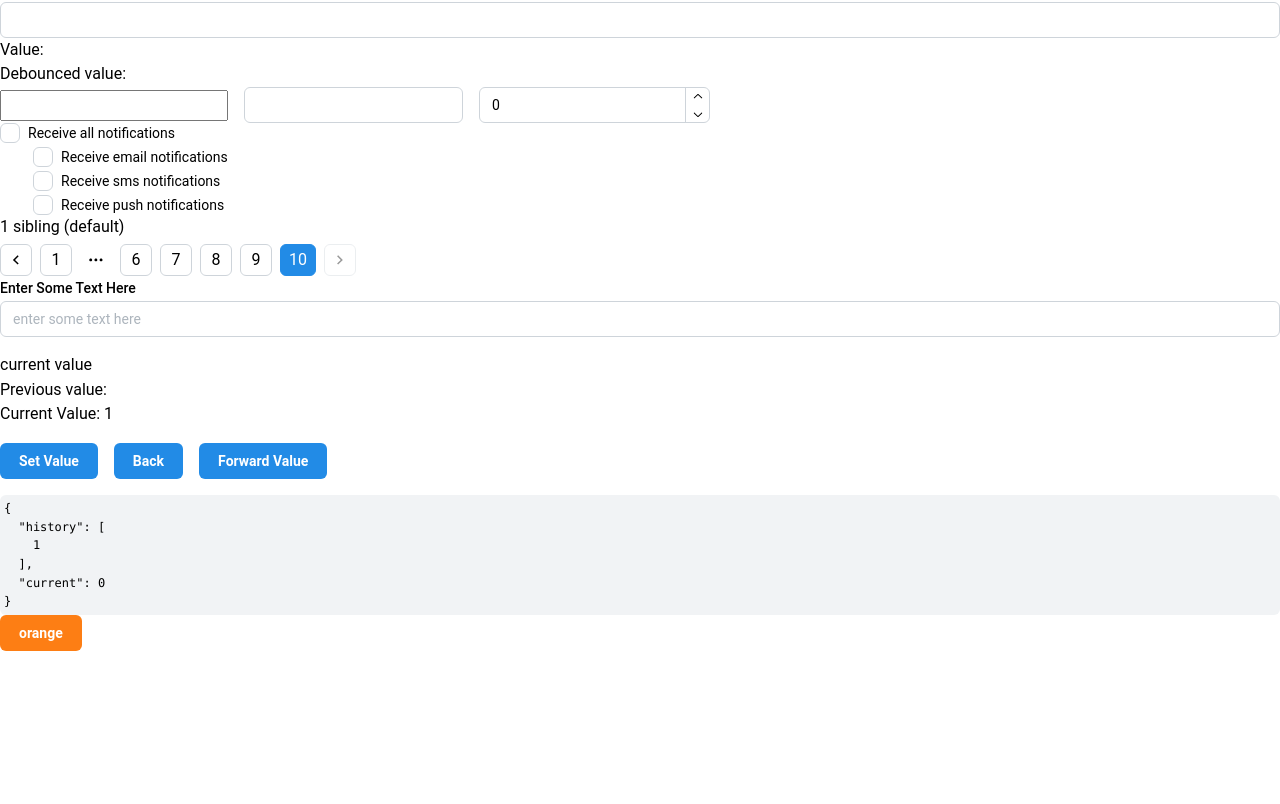
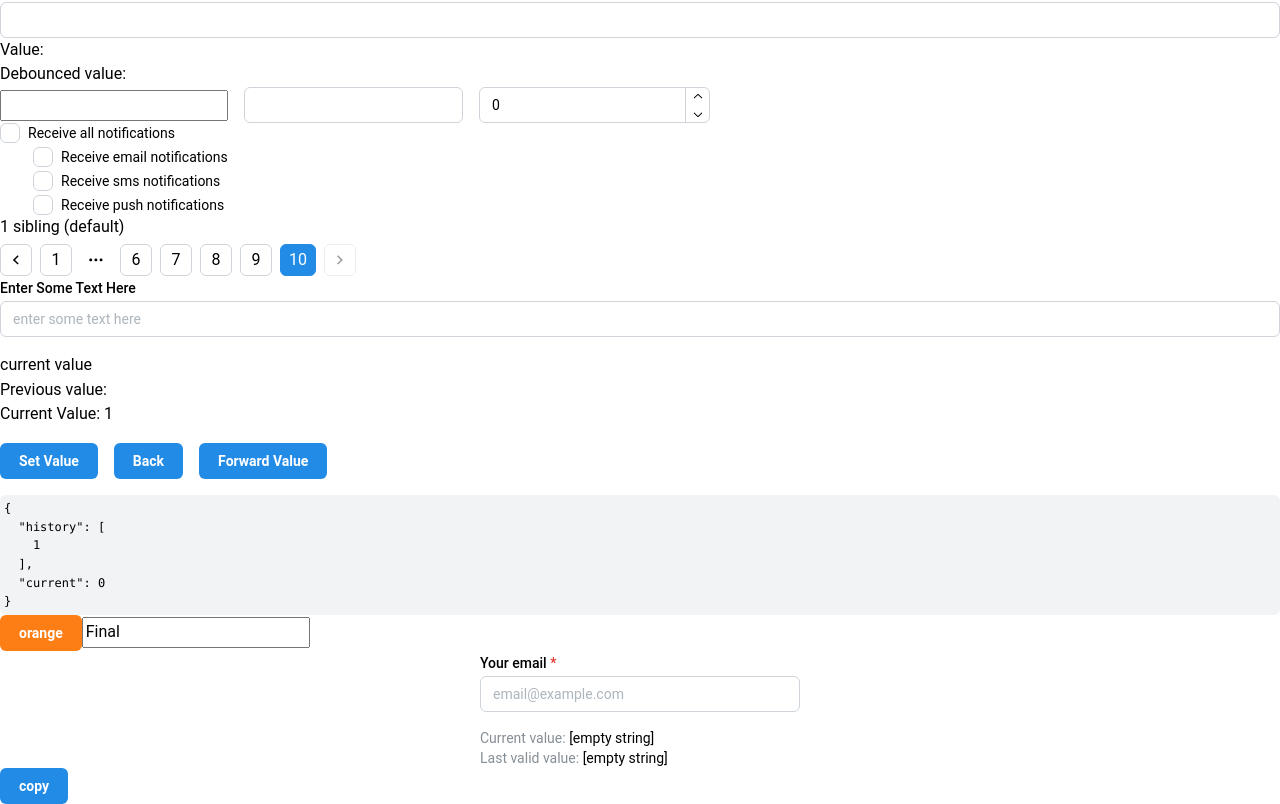
Before and after one commit to SanjeevRoyy/MantineLibrary, a React (Vite) app: page / in a window 1280 px wide. Shown: the part 2314-3118 px from the top of the page. Before the commit the page ends 2965 px from the top, so only its background shows below. Built offline with nearby package versions, Linux system fonts and the light colour scheme.

Commit message:
added utilities hook

```diff
--- a/src/App.jsx
+++ b/src/App.jsx
@@ -11,7 +11,7 @@ import React from 'react';
 // import StackEx from './components/layout/stack/StackEx';
 // import CheckBoxEx from './components/inputs/checkbox/CheckBoxEx';
 // import ChipEx from './components/inputs/chip/ChipEx';
-// import SectionE from './components/SectionE';
+// import SectionE from './components/liquorshop/SectionE';
 import '/app.css';
 import Navbar from './components/liquorshop/Nabvar';
 import ProductsGrid from './components/liquorshop/ProductsGrid';
@@ -46,6 +46,9 @@ import PaginationEx from './components/mantinehooks/state management/PaginationE
 import UsePrevious from './components/mantinehooks/state management/UsePrevious';
 import StateHistory from './components/mantinehooks/state management/StateHistory';
 import Toggle from './components/mantinehooks/state management/Toggle';
+import UseControlled from './components/mantinehooks/state management/UseControlled';
+import ValidateState from './components/mantinehooks/state management/ValidateState';
+import Clipboard from './components/mantinehooks/utilities/Clipboard';
 
 
 
@@ -57,7 +60,7 @@ function App() {
 
   return (
     <>
-      {/* <Demo />
+       {/* <Demo />
       <Ratio />
       <CenterComp />
       <ContainerEx />
@@ -66,13 +69,13 @@ function App() {
       <GroupEx/>
       <SimpleGridEx/>
       <SpaceEx/>
-      <StackEx/> */}
-      {/* <CheckBoxEx/>
-      <ChipEx/> */}
-      {/* <SectionE/> */}
-      {/* <ProductsGrid/>
+      <StackEx/>
+      <CheckBoxEx/>
+      <ChipEx/>
+       <SectionE/>
+     <ProductsGrid/>
     <SectionCategory/>
-  <CategoryR/> */}
+  <CategoryR/>  */}
       <Navbar />
       <UseClickOutside />
       <ColorScheme />
@@ -102,6 +105,9 @@ function App() {
       <UsePrevious/>
       <StateHistory/>
       <Toggle/>
+      <UseControlled/>
+      <ValidateState/>
+     <Clipboard/>
     </>
 
 
--- /dev/null
+++ b/src/components/mantinehooks/state management/UseControlled.jsx
@@ -0,0 +1,19 @@
+import { useUncontrolled } from '@mantine/hooks';
+
+export default function UseControlled({ value, defaultValue, onChange }) {
+  const [_value, handleChange] = useUncontrolled({
+    value,
+    defaultValue,
+    finalValue: 'Final',
+    onChange,
+
+  });
+
+  return (
+    <input
+      type="text"
+      value={_value}
+      onChange={(event) => handleChange(event.currentTarget.value)}
+    />
+  );
+}
--- /dev/null
+++ b/src/components/mantinehooks/state management/ValidateState.jsx
@@ -0,0 +1,37 @@
+import { TextInput, Text, Box } from '@mantine/core';
+import { useValidatedState } from '@mantine/hooks';
+
+export default function ValidateState() {
+  const [{ value, lastValidValue, valid }, setEmail] = useValidatedState(
+    '',
+    (val) => /^\S+@\S+$/.test(val),
+    true
+  );
+
+  return (
+    <Box maw={320} mx="auto" style={{ overflowWrap: 'break-word' }}>
+      <TextInput
+        value={value}
+        onChange={(event) => setEmail(event.currentTarget.value)}
+        withAsterisk
+        error={!valid}
+        placeholder="email@example.com"
+        label="Your email"
+      />
+
+      <Text size="sm" mt="md">
+        <Text inherit c="dimmed" component="span">
+          Current value:
+        </Text>{' '}
+        {value || '[empty string]'}
+      </Text>
+
+      <Text size="sm">
+        <Text inherit c="dimmed" component="span">
+          Last valid value:
+        </Text>{' '}
+        {lastValidValue || '[empty string]'}
+      </Text>
+    </Box>
+  );
+}
--- /dev/null
+++ b/src/components/mantinehooks/utilities/Clipboard.jsx
@@ -0,0 +1,19 @@
+import { Button } from '@mantine/core';
+import { useClipboard } from '@mantine/hooks'
+import React from 'react'
+
+
+const Clipboard = () => {
+    const clipboard= useClipboard({timeout:500});
+
+  return (
+  <Button
+  color={clipboard.copied?'teal ':'blue'}
+  onClick={() => clipboard.copy('hello world!')}
+  >
+    {clipboard.copied ? 'copied' : 'copy'}
+  </Button>
+  );
+}
+
+export default Clipboard
```
